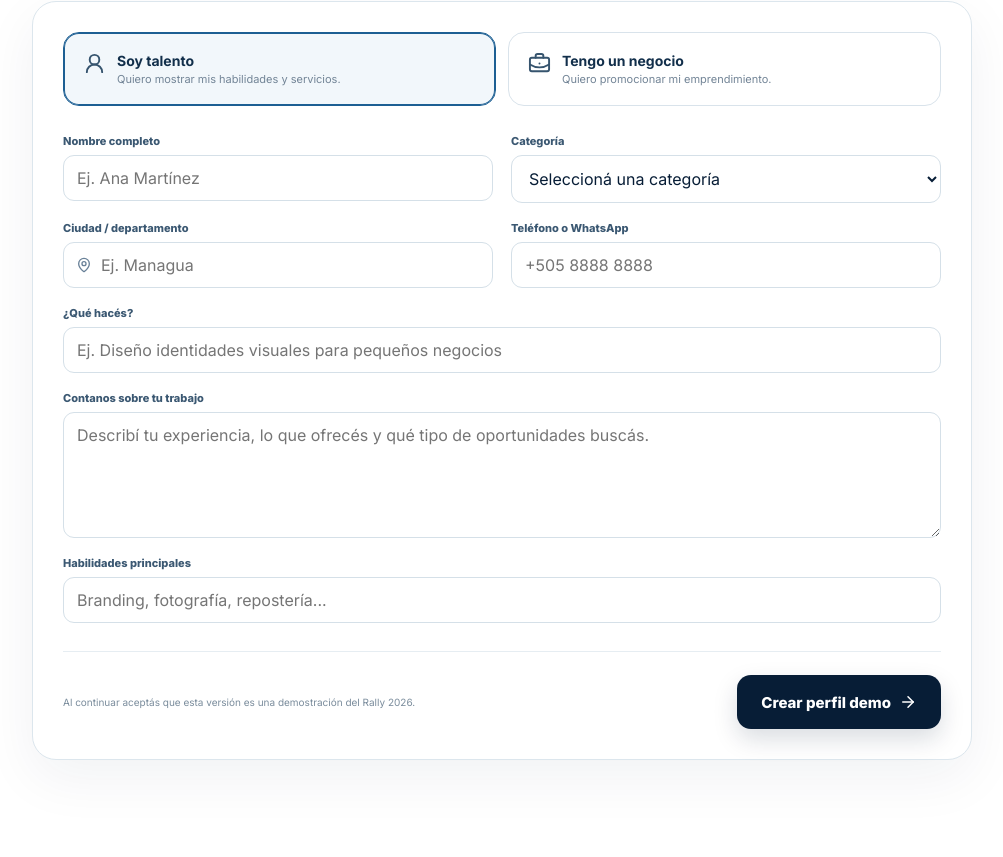
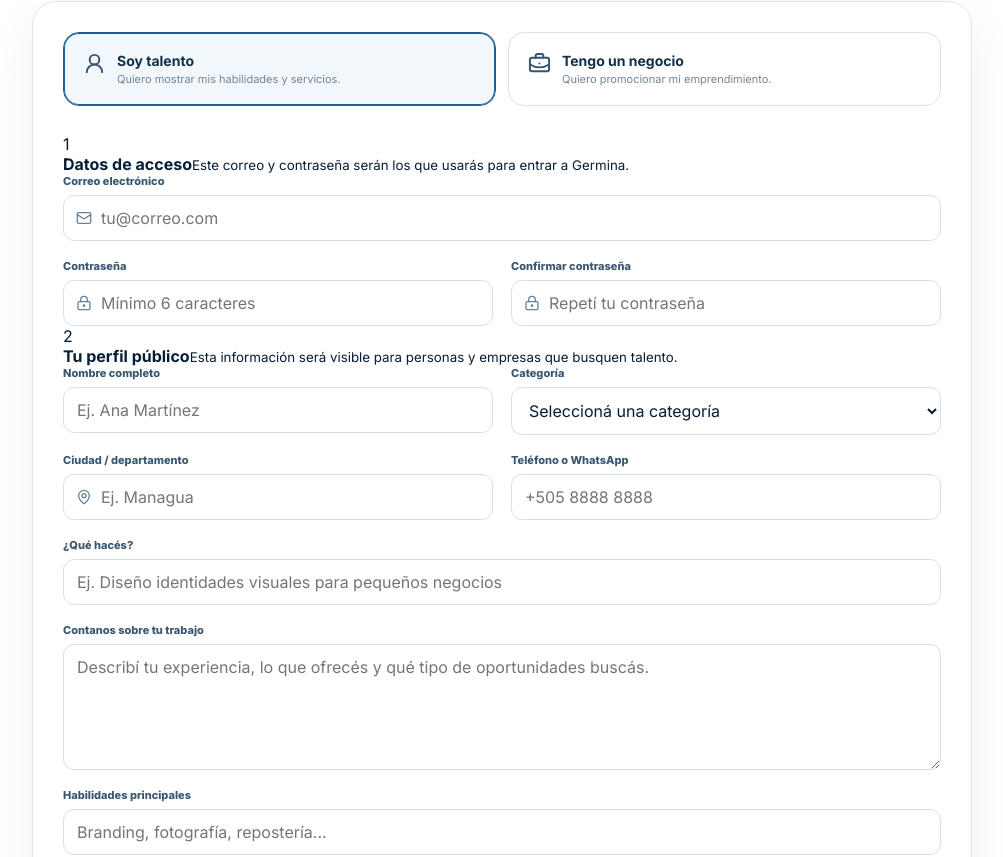
Before and after one commit to moneyfund/rally2026, a Next.js app: page /crear-perfil in a window 1280 px wide. Shown: the part 683-1540 px from the top of the page, without its empty margins (138-1141 px from the left). Built offline with nearby package versions, Linux system fonts and the light colour scheme; no server answers.

Commit message:
feat: connect profile registration to Firebase

```diff
--- a/components/CreateProfileForm.tsx
+++ b/components/CreateProfileForm.tsx
@@ -1,39 +1,133 @@
 "use client";
 
-import { ArrowRight, BriefcaseBusiness, CheckCircle2, MapPin, UserRound } from "lucide-react";
+import { ArrowRight, BriefcaseBusiness, CheckCircle2, LockKeyhole, Mail, MapPin, UserRound } from "lucide-react";
+import { createUserWithEmailAndPassword, updateProfile } from "firebase/auth";
+import { doc, serverTimestamp, writeBatch } from "firebase/firestore";
 import { useState } from "react";
+import { auth, db } from "@/lib/firebase";
+import { firebaseMessage } from "@/lib/firebase-errors";
 
 export function CreateProfileForm() {
   const [kind, setKind] = useState<"persona" | "negocio">("persona");
   const [submitted, setSubmitted] = useState(false);
+  const [loading, setLoading] = useState(false);
+  const [error, setError] = useState("");
+  const [registeredEmail, setRegisteredEmail] = useState("");
+
+  async function handleSubmit(event: React.FormEvent<HTMLFormElement>) {
+    event.preventDefault();
+    setError("");
+
+    const form = new FormData(event.currentTarget);
+    const password = String(form.get("password") ?? "");
+    const confirmPassword = String(form.get("confirmPassword") ?? "");
+    const email = String(form.get("email") ?? "").trim().toLowerCase();
+
+    if (password !== confirmPassword) {
+      setError("Las contraseñas no coinciden.");
+      return;
+    }
+
+    setLoading(true);
+
+    try {
+      const credential = await createUserWithEmailAndPassword(auth, email, password);
+      const uid = credential.user.uid;
+      const name = String(form.get("name") ?? "").trim();
+      const category = String(form.get("category") ?? "");
+      const location = String(form.get("location") ?? "").trim();
+      const phone = String(form.get("phone") ?? "").trim();
+      const headline = String(form.get("headline") ?? "").trim();
+      const description = String(form.get("description") ?? "").trim();
+      const skills = String(form.get("skills") ?? "")
+        .split(",")
+        .map((skill) => skill.trim())
+        .filter(Boolean);
+
+      await updateProfile(credential.user, { displayName: name });
+
+      const batch = writeBatch(db);
+      batch.set(doc(db, "users", uid), {
+        uid,
+        email,
+        displayName: name,
+        accountType: kind,
+        createdAt: serverTimestamp(),
+        updatedAt: serverTimestamp(),
+      });
+      batch.set(doc(db, "profiles", uid), {
+        ownerId: uid,
+        kind,
+        name,
+        category,
+        location,
+        phone,
+        headline,
+        description,
+        skills,
+        email,
+        available: true,
+        verified: false,
+        status: "active",
+        coordinates: null,
+        createdAt: serverTimestamp(),
+        updatedAt: serverTimestamp(),
+      });
+      await batch.commit();
+
+      setRegisteredEmail(email);
+      setSubmitted(true);
+    } catch (caught) {
+      setError(firebaseMessage(caught));
+    } finally {
+      setLoading(false);
+    }
+  }
 
   if (submitted) {
     return (
       <div className="success-card">
         <CheckCircle2 size={42} />
-        <h2>Tu perfil demo está listo.</h2>
-        <p>En la siguiente etapa conectaremos este flujo con Firebase para guardar cuentas, imágenes, portafolio y ubicación real.</p>
-        <button type="button" className="btn btn-primary" onClick={() => setSubmitted(false)}>Editar información</button>
+        <h2>Tu cuenta de Germina está lista.</h2>
+        <p>Registramos <strong>{registeredEmail}</strong> en Firebase Authentication y guardamos tu perfil en Firestore.</p>
+        <a className="btn btn-primary" href="/descubrir">Explorar Germina</a>
       </div>
     );
   }
 
   return (
-    <form className="profile-form" onSubmit={(event) => { event.preventDefault(); setSubmitted(true); }}>
+    <form className="profile-form" onSubmit={handleSubmit}>
       <div className="profile-type-grid">
         <button type="button" className={kind === "persona" ? "type-card active" : "type-card"} onClick={() => setKind("persona")}><UserRound size={23} /><strong>Soy talento</strong><span>Quiero mostrar mis habilidades y servicios.</span></button>
         <button type="button" className={kind === "negocio" ? "type-card active" : "type-card"} onClick={() => setKind("negocio")}><BriefcaseBusiness size={23} /><strong>Tengo un negocio</strong><span>Quiero promocionar mi emprendimiento.</span></button>
       </div>
+
+      <div className="form-section-title">
+        <span>1</span>
+        <div><strong>Datos de acceso</strong><small>Este correo y contraseña serán los que usarás para entrar a Germina.</small></div>
+      </div>
       <div className="form-grid">
-        <label><span>{kind === "persona" ? "Nombre completo" : "Nombre del negocio"}</span><input required placeholder={kind === "persona" ? "Ej. Ana Martínez" : "Ej. Taller Norte"} /></label>
-        <label><span>Categoría</span><select required defaultValue=""><option value="" disabled>Seleccioná una categoría</option><option>Diseño</option><option>Tecnología</option><option>Fotografía</option><option>Gastronomía</option><option>Artesanía</option><option>Servicios</option></select></label>
-        <label><span>Ciudad / departamento</span><div className="input-icon"><MapPin size={16} /><input required placeholder="Ej. Managua" /></div></label>
-        <label><span>Teléfono o WhatsApp</span><input placeholder="+505 8888 8888" /></label>
-        <label className="form-span"><span>¿Qué hacés?</span><input required placeholder="Ej. Diseño identidades visuales para pequeños negocios" /></label>
-        <label className="form-span"><span>Contanos sobre tu trabajo</span><textarea required rows={5} placeholder="Describí tu experiencia, lo que ofrecés y qué tipo de oportunidades buscás." /></label>
-        <label className="form-span"><span>Habilidades principales</span><input placeholder="Branding, fotografía, repostería..." /></label>
+        <label className="form-span"><span>Correo electrónico</span><div className="input-icon"><Mail size={16} /><input name="email" required type="email" autoComplete="email" placeholder="tu@correo.com" /></div></label>
+        <label><span>Contraseña</span><div className="input-icon"><LockKeyhole size={16} /><input name="password" required minLength={6} type="password" autoComplete="new-password" placeholder="Mínimo 6 caracteres" /></div></label>
+        <label><span>Confirmar contraseña</span><div className="input-icon"><LockKeyhole size={16} /><input name="confirmPassword" required minLength={6} type="password" autoComplete="new-password" placeholder="Repetí tu contraseña" /></div></label>
       </div>
-      <div className="form-footer"><p>Al continuar aceptás que esta versión es una demostración del Rally 2026.</p><button className="btn btn-primary btn-lg" type="submit">Crear perfil demo <ArrowRight size={18} /></button></div>
+
+      <div className="form-section-title">
+        <span>2</span>
+        <div><strong>Tu perfil público</strong><small>Esta información será visible para personas y empresas que busquen talento.</small></div>
+      </div>
+      <div className="form-grid">
+        <label><span>{kind === "persona" ? "Nombre completo" : "Nombre del negocio"}</span><input name="name" required placeholder={kind === "persona" ? "Ej. Ana Martínez" : "Ej. Taller Norte"} /></label>
+        <label><span>Categoría</span><select name="category" required defaultValue=""><option value="" disabled>Seleccioná una categoría</option><option>Diseño</option><option>Tecnología</option><option>Fotografía</option><option>Gastronomía</option><option>Artesanía</option><option>Servicios</option></select></label>
+        <label><span>Ciudad / departamento</span><div className="input-icon"><MapPin size={16} /><input name="location" required placeholder="Ej. Managua" /></div></label>
+        <label><span>Teléfono o WhatsApp</span><input name="phone" placeholder="+505 8888 8888" /></label>
+        <label className="form-span"><span>¿Qué hacés?</span><input name="headline" required placeholder="Ej. Diseño identidades visuales para pequeños negocios" /></label>
+        <label className="form-span"><span>Contanos sobre tu trabajo</span><textarea name="description" required rows={5} placeholder="Describí tu experiencia, lo que ofrecés y qué tipo de oportunidades buscás." /></label>
+        <label className="form-span"><span>Habilidades principales</span><input name="skills" placeholder="Branding, fotografía, repostería..." /></label>
+      </div>
+
+      {error ? <div className="form-error" role="alert">{error}</div> : null}
+      <div className="form-footer"><p>Al crear tu cuenta aceptás formar parte de la versión inicial de Germina.</p><button className="btn btn-primary btn-lg" type="submit" disabled={loading}>{loading ? "Creando cuenta..." : <>Crear cuenta y perfil <ArrowRight size={18} /></>}</button></div>
     </form>
   );
 }
```
